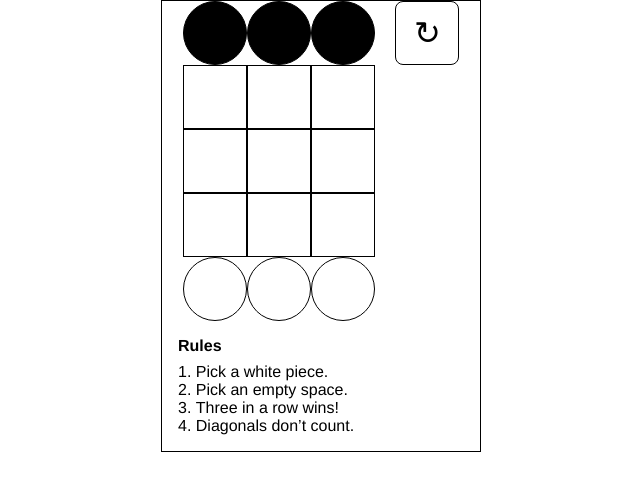
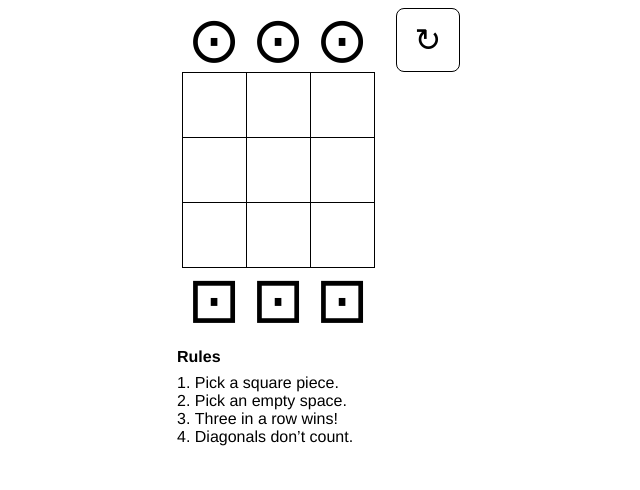
Before and after one commit to onefrankguy/nine-holes, a website: page index.html in a window 1280 px wide. Shown: the whole page, without its empty margins (319-959 px from the left). Drawn offline with nearby package versions, Linux system fonts and the light colour scheme; files that its build step writes are made by us from their sources.

Commit message:
Draw the board and pieces nicely.

```diff
--- a/index.html
+++ b/index.html
@@ -13,31 +13,33 @@
 <body>
 <div class="col world">
   <div class="row table">
-    <div class="col board">
+    <div class="col">
       <div class="row">
-        <div class="space black" id="p21"></div>
-        <div class="space black" id="p22"></div>
-        <div class="space black" id="p23"></div>
+        <div class="center space black" id="p21"></div>
+        <div class="center space black" id="p22"></div>
+        <div class="center space black" id="p23"></div>
+      </div>
+      <div class="col board">
+        <div class="row">
+          <div class="center space empty" id="a3"></div>
+          <div class="center space empty" id="b3"></div>
+          <div class="center space empty" id="c3"></div>
+        </div>
+        <div class="row">
+          <div class="center space empty" id="a2"></div>
+          <div class="center space empty" id="b2"></div>
+          <div class="center space empty" id="c2"></div>
+        </div>
+        <div class="row">
+          <div class="center space empty" id="a1"></div>
+          <div class="center space empty" id="b1"></div>
+          <div class="center space empty" id="c1"></div>
+        </div>
       </div>
       <div class="row">
-        <div class="space hole" id="a3"></div>
-        <div class="space hole" id="b3"></div>
-        <div class="space hole" id="c3"></div>
-      </div>
-      <div class="row">
-        <div class="space hole" id="a2"></div>
-        <div class="space hole" id="b2"></div>
-        <div class="space hole" id="c2"></div>
-      </div>
-      <div class="row">
-        <div class="space hole" id="a1"></div>
-        <div class="space hole" id="b1"></div>
-        <div class="space hole" id="c1"></div>
-      </div>
-      <div class="row">
-        <div class="space white" id="p11"></div>
-        <div class="space white" id="p12"></div>
-        <div class="space white" id="p13"></div>
+        <div class="center space white" id="p11"></div>
+        <div class="center space white" id="p12"></div>
+        <div class="center space white" id="p13"></div>
       </div>
     </div>
     <div class="col stats">
@@ -47,7 +49,7 @@
   <div class="note">
     <h3>Rules</h3>
     <ol>
-      <li>Pick a white piece.</li>
+      <li>Pick a square piece.</li>
       <li>Pick an empty space.</li>
       <li>Three in a row wins!</li>
       <li>Diagonals don&rsquo;t count.</li>
--- a/js/game.js
+++ b/js/game.js
@@ -313,16 +313,13 @@ const Renderer = (function renderer() {
     Object.keys(layout).forEach((id) => {
       const element = $('#'+id);
       if ('' === layout[id]) {
-        element.add('hole').remove('white').remove('black');
-        if ('p' === id.charAt(0)) {
-          element.remove('hole');
-        }
+        element.remove('white').remove('black');
       }
       if ('white' === layout[id]) {
-        element.add('white').remove('black').remove('hole');
+        element.add('white').remove('black');
       }
       if ('black' === layout[id]) {
-        element.add('black').remove('white').remove('hole');
+        element.add('black').remove('white');
       }
     });
   }
--- a/scss/game.scss
+++ b/scss/game.scss
@@ -48,21 +48,24 @@ a, a:visited {
   /* Usable area on an iPhone 4 is 320x372 pixels */
   width: 32rem;
   margin: 0 auto;
-  border: 1px solid black;
 }
 
 .table {
   /* height: 37.2rem; */
+  margin-top: ($font-size / 2);
   justify-content: space-evenly;
 }
 
 /* BOARD */
 $hole-size: ($font-size * 4);
 
-.board > .row + .row {
+.board {
+  border: 1px solid black;
+  border-left: none;
 }
 
-.board > .row > .space + .space {
+.board > .row + .row {
+  border-top: 1px solid black;
 }
 
 .space {
@@ -70,20 +73,18 @@ $hole-size: ($font-size * 4);
   height: $hole-size;
 }
 
-.space.hole {
-  border: 1px solid black;
+.space.empty {
+  border-left: 1px solid black;
 }
 
-.space.black {
-  background: black;
-  border: 1px solid black;
-  border-radius: ($hole-size / 2);
+.space.white:after {
+  content: '\022A1';
+  font-size: ($font-size * 4);
 }
 
-.space.white {
-  background: white;
-  border: 1px solid black;
-  border-radius: ($hole-size / 2);
+.space.black:after {
+  content: '\02299';
+  font-size: ($font-size * 4);
 }
 
 /* STATS */
```
Also changed, not shown: docs/index.html (+3 -6 lines).
